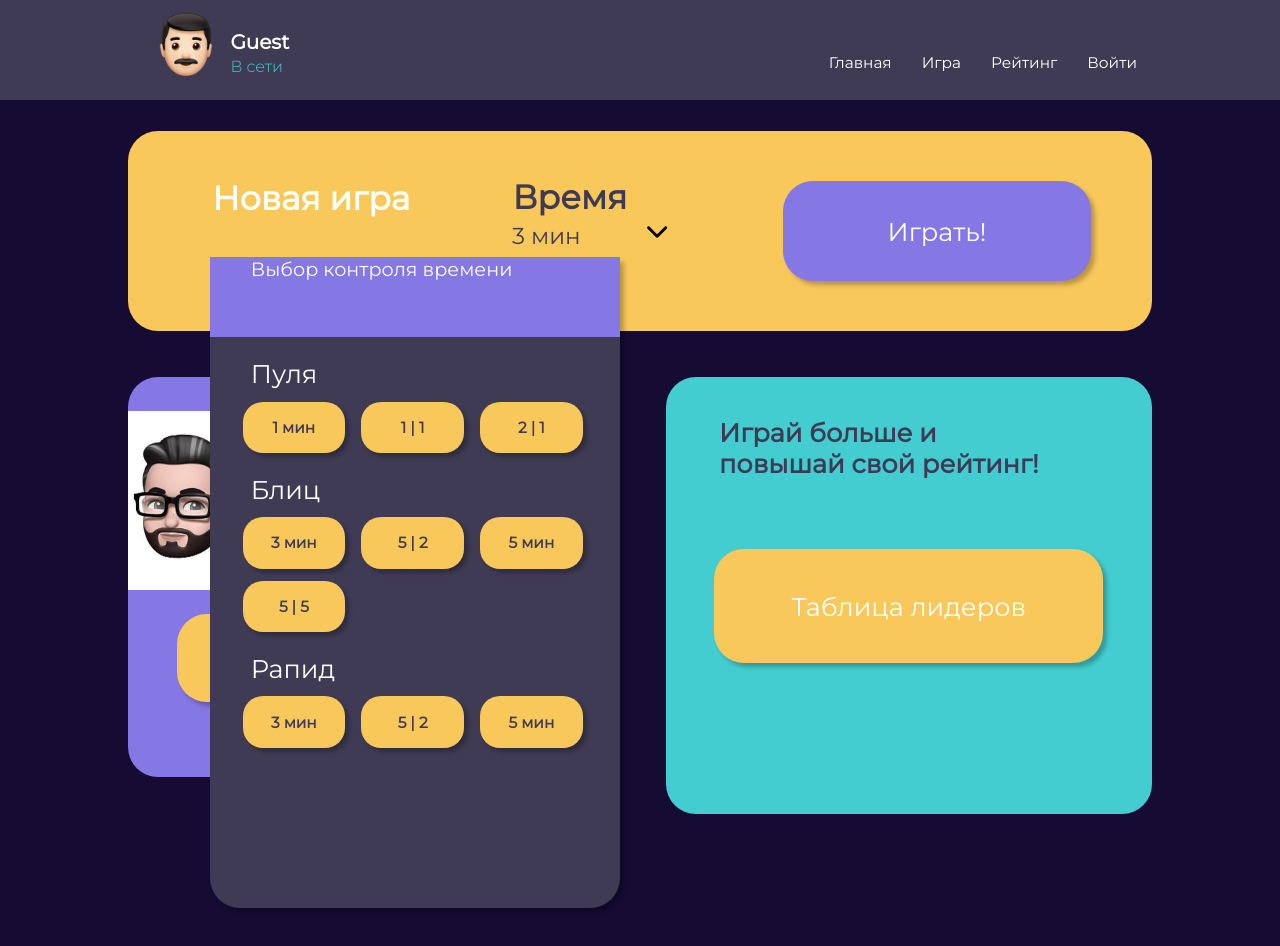
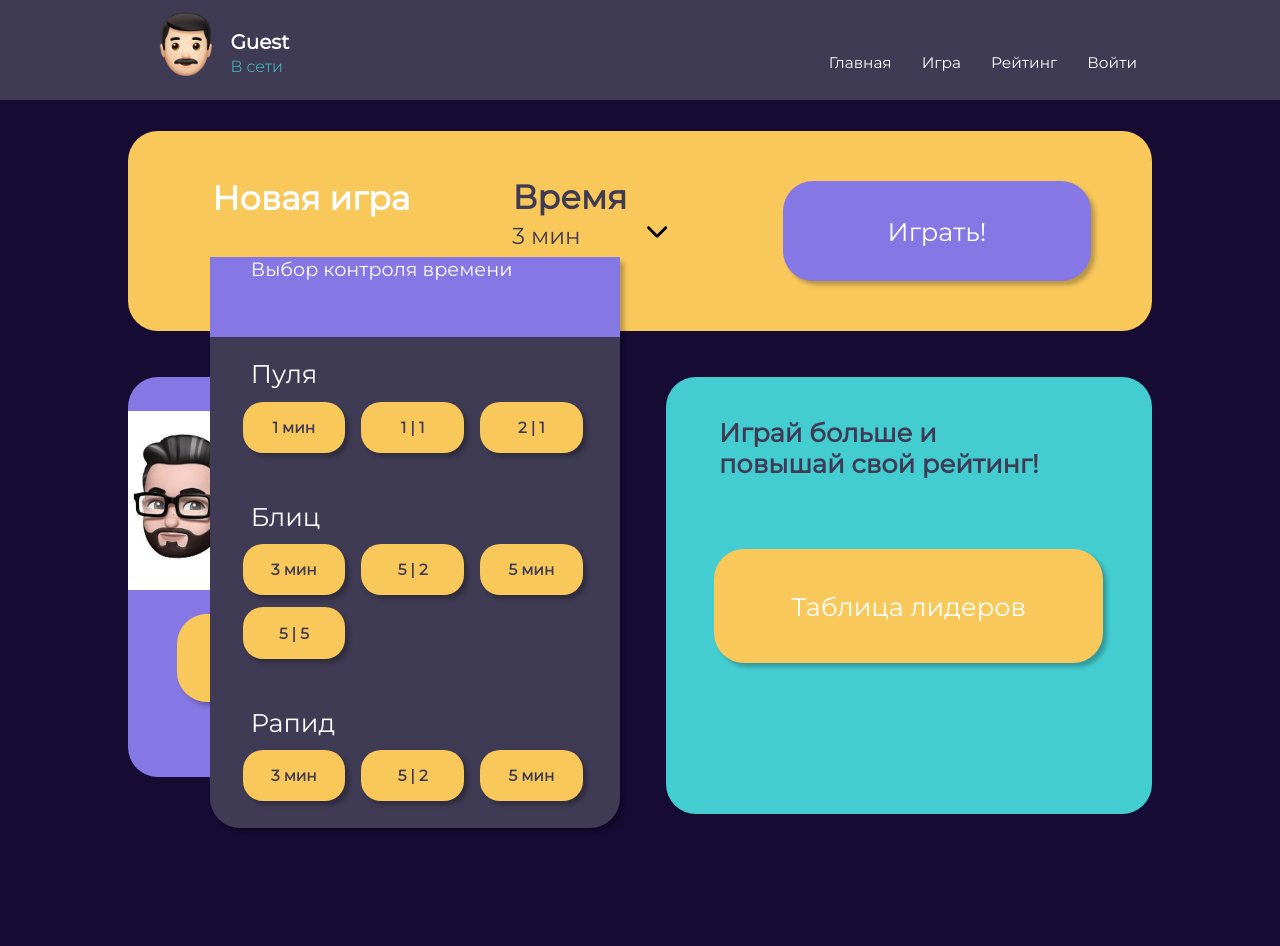
Before and after one commit to shk3t/ubershakmaty, a React (Create React App) app in the folder client/: page /main in a window 1280 px wide. Both pictures are taken after a click on the element 655 px from the left and 232 px from the top of the page. Shown: the top 946 px of the page. Built offline with nearby package versions, Linux system fonts and the light colour scheme.

Commit message:
updated dropdown style

```diff
--- a/client/src/styles/DropDownPanel.module.css
+++ b/client/src/styles/DropDownPanel.module.css
@@ -1,7 +1,7 @@
 .dropdown_content {
     position: absolute;
     width: 40%;
-    height: 650px;
+    height: auto;
     background-color: rgba(63, 59, 84, 1.0);
     box-shadow: 4px 4px 4px rgba(0, 0, 0, 0.25);
     z-index: 1;
@@ -24,6 +24,10 @@
     font-size: 1.5vw;
     font-weight: 500;
     padding-left: 10%;
+}
+
+.dropdown_content .mode {
+    padding-bottom: 20pt;
 }
 
 .dropdown_content .mode h2 {
```
